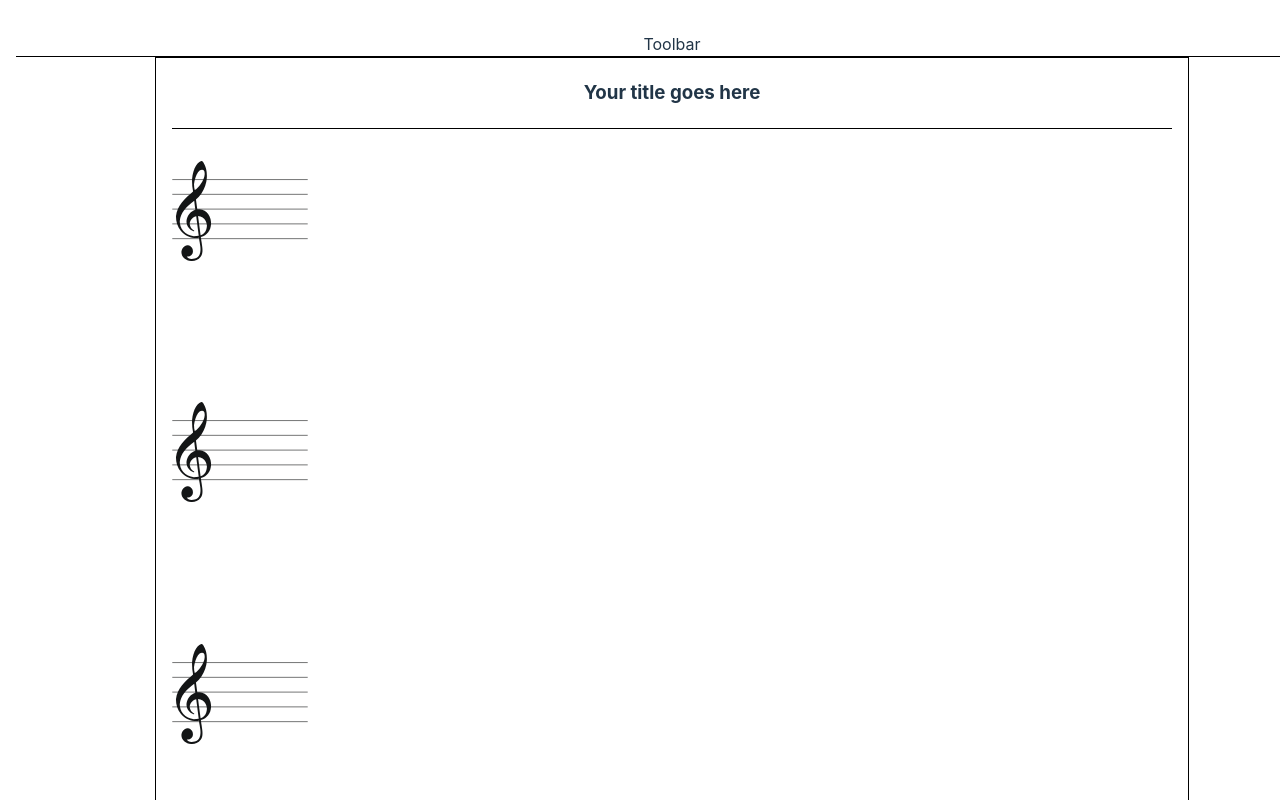
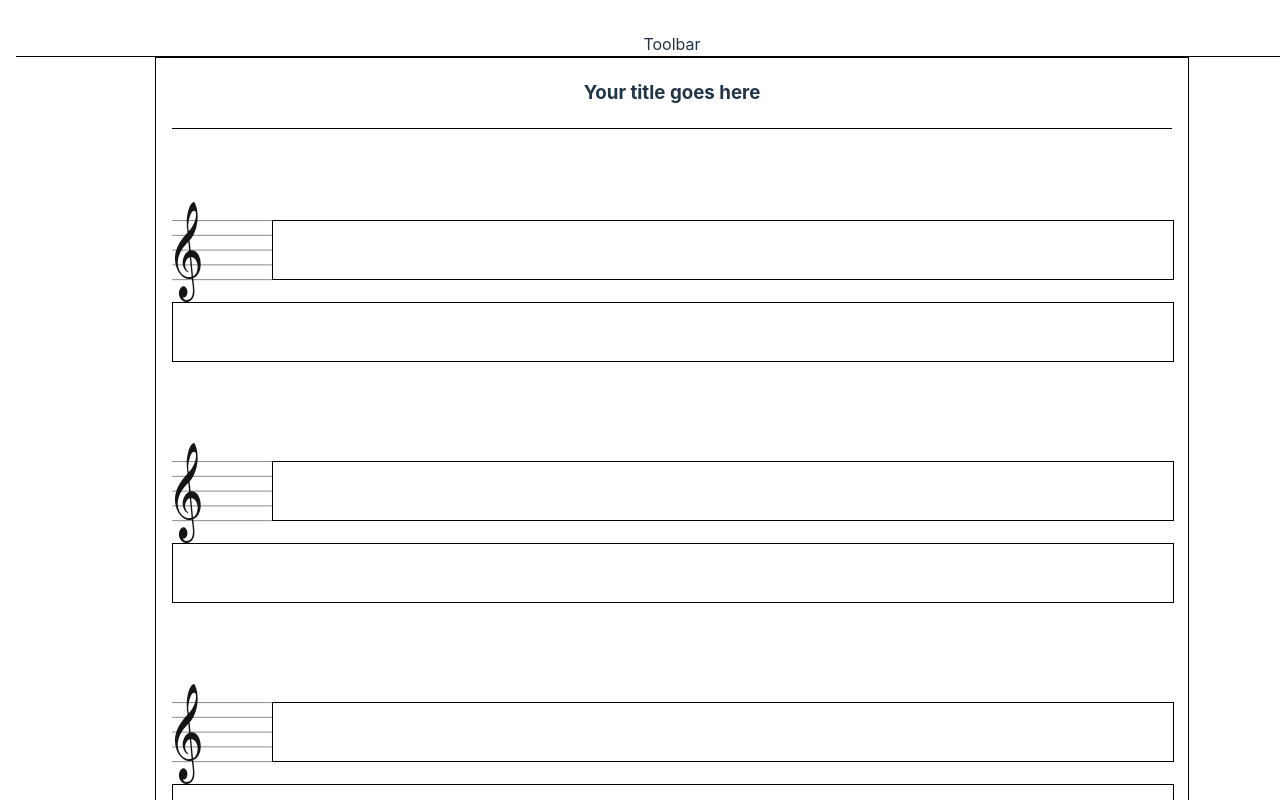
Before and after one commit to SalamanderCtesiphon/musicScoreWebApp, a React (Vite) app: page / in a window 1280 px wide. Shown: the top 800 px of the page. Built offline with nearby package versions, Linux system fonts and the light colour scheme.

Commit message:
completed the basic page layout for the score sheet

```diff
--- a/src/components/ScoreSheet.css
+++ b/src/components/ScoreSheet.css
@@ -25,8 +25,31 @@ section {
 
 .treble-clef {
   height: 100px;
+  width: 100px;
 }
 
 .score-sheet {
   display: flex;
+  flex-direction: column;
+  justify-content: center;
+  width: 100%;
 }
+
+.top-line {
+  display: flex;
+}
+
+.music-score-line1 {
+  margin-top: 18px;
+  display: flex;
+  justify-content: center;
+  border: 1px solid black;
+  width: 900px;
+  height: 58px;
+}
+
+.text-line {
+  border: 1px solid black;
+  width: 1000px;
+  height: 58px;
+}
--- a/src/components/ScoreSheet.jsx
+++ b/src/components/ScoreSheet.jsx
@@ -11,6 +11,7 @@ function ScoreSheet() {
         </header>
         <div className="page">
           <div className="score-sheet">
+            <div className="top-line">
               <img
                 src={TrebleClef}
                 alt="treble clef svg"
@@ -18,7 +19,10 @@ function ScoreSheet() {
               />
               <div className="music-score-line1"></div>
             </div>
+            <div className="text-line"></div>
+          </div>
           <div className="score-sheet">
+            <div className="top-line">
               <img
                 src={TrebleClef}
                 alt="treble clef svg"
@@ -26,7 +30,10 @@ function ScoreSheet() {
               />
               <div className="music-score-line1"></div>
             </div>
+            <div className="text-line"></div>
+          </div>
           <div className="score-sheet">
+            <div className="top-line">
               <img
                 src={TrebleClef}
                 alt="treble clef svg"
@@ -34,13 +41,18 @@ function ScoreSheet() {
               />
               <div className="music-score-line1"></div>
             </div>
+            <div className="text-line"></div>
+          </div>
           <div className="score-sheet">
+            <div className="top-line">
               <img
                 src={TrebleClef}
                 alt="treble clef svg"
                 className="treble-clef"
               />
               <div className="music-score-line1"></div>
+            </div>
+            <div className="text-line"></div>
           </div>
         </div>
       </section>
```
Lines whose indentation alone changed are shown as unchanged.
